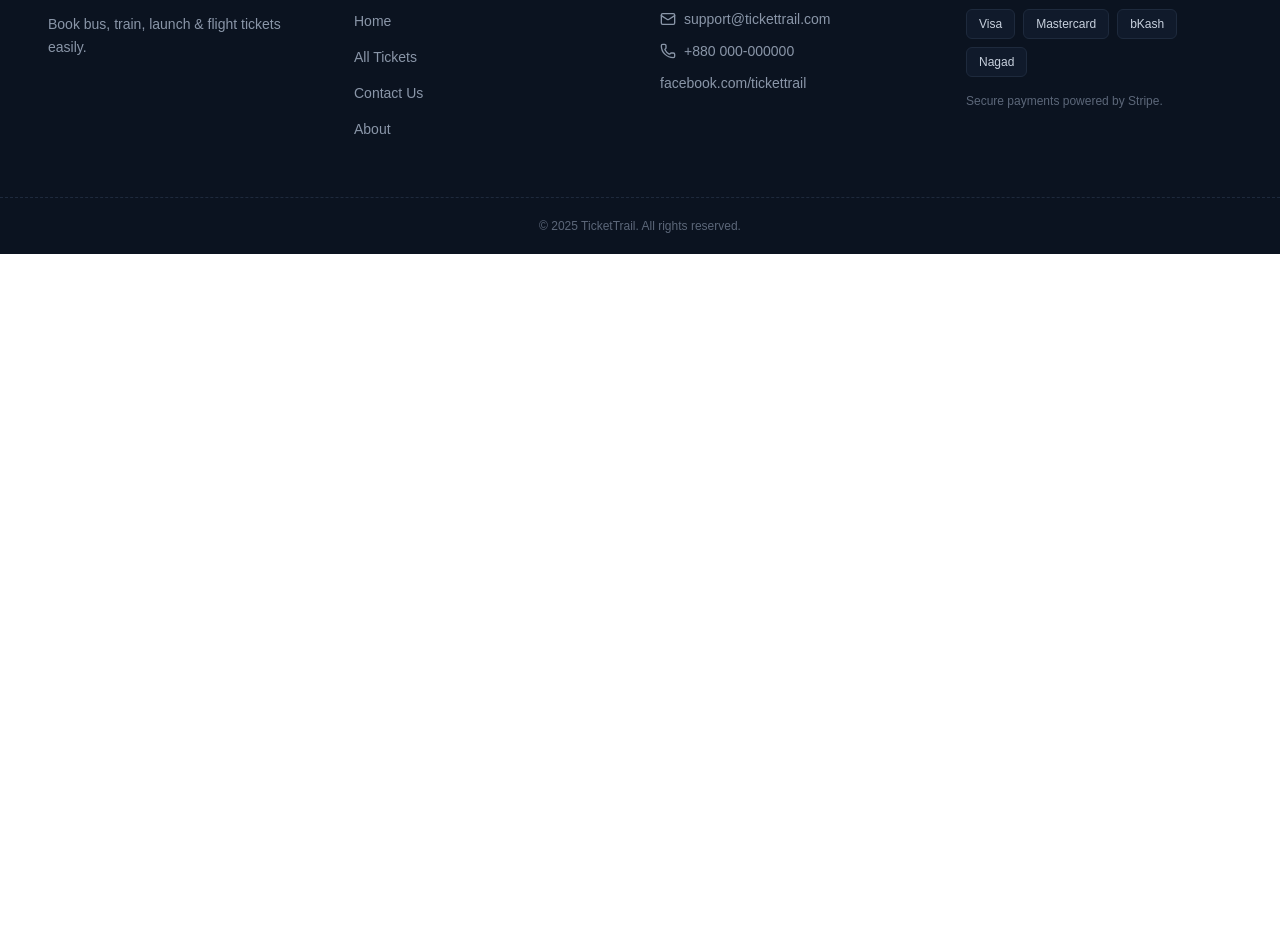
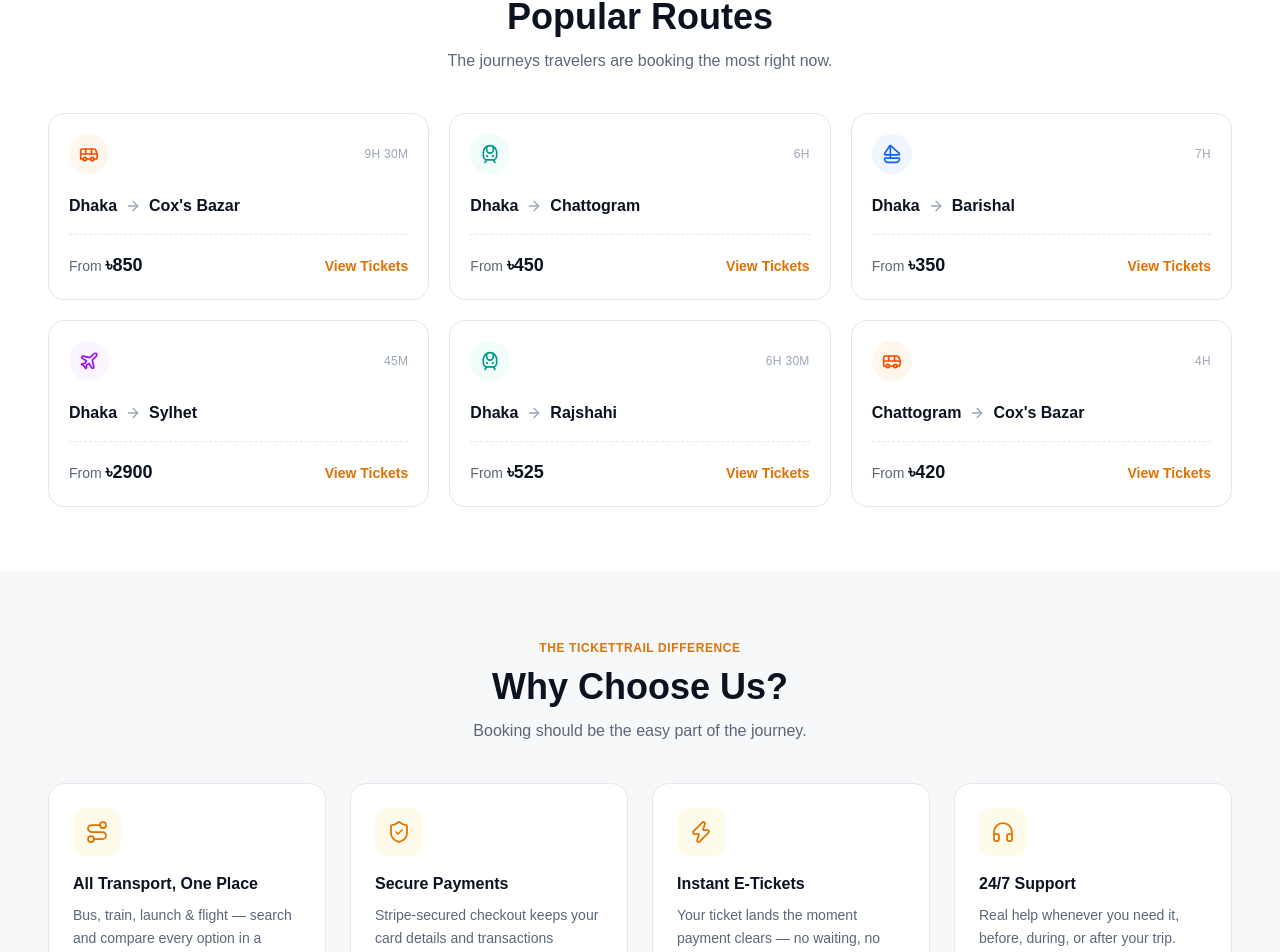
Before and after one commit to farhansadiktanam/ticket-trail-client, a Next.js app: page / in a window 1280 px wide. Shown: the part 800-1752 px from the top of the page. Before the commit the page ends 1054 px from the top, so only its background shows below. Built offline with nearby package versions, Linux system fonts and the light colour scheme.

Commit message:
whychooseus and popularroute section added

```diff
--- a/src/app/page.js
+++ b/src/app/page.js
@@ -1,10 +1,14 @@
 import Banner from "@/components/Banner";
+import PopularRoutes from "@/components/PopularRoutes";
+import WhyChooseUs from "@/components/WhyChooseUs";
 import Image from "next/image";
 
 export default function Home() {
   return (
     <div>
       <Banner />
+      <PopularRoutes />
+      <WhyChooseUs />
     </div>
   );
 }
--- a/src/components/Banner.jsx
+++ b/src/components/Banner.jsx
@@ -202,7 +202,7 @@ export default function Banner() {
                 <CalendarDays className="h-4 w-4 shrink-0 text-[#6E7A8F]" />
                 <input
                   type="date"
-                  className="w-full bg-transparent text-sm text-white focus:outline-none [color-scheme:dark]"
+                  className="w-full bg-transparent text-sm text-white focus:outline-none scheme:dark"
                 />
               </div>
             </label>
--- /dev/null
+++ b/src/components/PopularRoutes.jsx
@@ -0,0 +1,130 @@
+import Link from "next/link";
+import { Bus, TrainFront, Sailboat, Plane, ArrowRight } from "lucide-react";
+
+const routes = [
+  {
+    id: 1,
+    type: "bus",
+    icon: Bus,
+    from: "Dhaka",
+    to: "Cox's Bazar",
+    price: 850,
+    duration: "9h 30m",
+  },
+  {
+    id: 2,
+    type: "train",
+    icon: TrainFront,
+    from: "Dhaka",
+    to: "Chattogram",
+    price: 450,
+    duration: "6h",
+  },
+  {
+    id: 3,
+    type: "launch",
+    icon: Sailboat,
+    from: "Dhaka",
+    to: "Barishal",
+    price: 350,
+    duration: "7h",
+  },
+  {
+    id: 4,
+    type: "flight",
+    icon: Plane,
+    from: "Dhaka",
+    to: "Sylhet",
+    price: 2900,
+    duration: "45m",
+  },
+  {
+    id: 5,
+    type: "train",
+    icon: TrainFront,
+    from: "Dhaka",
+    to: "Rajshahi",
+    price: 525,
+    duration: "6h 30m",
+  },
+  {
+    id: 6,
+    type: "bus",
+    icon: Bus,
+    from: "Chattogram",
+    to: "Cox's Bazar",
+    price: 420,
+    duration: "4h",
+  },
+];
+
+const typeStyles = {
+  bus: "bg-orange-50 text-orange-600",
+  train: "bg-teal-50 text-teal-600",
+  launch: "bg-blue-50 text-blue-600",
+  flight: "bg-purple-50 text-purple-600",
+};
+
+export default function PopularRoutes() {
+  return (
+    <section className="bg-white px-6 py-16 lg:px-12">
+      <div className="mx-auto max-w-7xl">
+        <div className="mb-10 text-center">
+          <span className="text-xs font-semibold uppercase tracking-wider text-amber-600">
+            Trending This Month
+          </span>
+          <h2 className="mt-2 text-3xl font-bold text-[#0B1320] sm:text-4xl">
+            Popular Routes
+          </h2>
+          <p className="mt-3 text-sm text-[#5C6779] sm:text-base">
+            The journeys travelers are booking the most right now.
+          </p>
+        </div>
+
+        <div className="grid grid-cols-1 gap-5 sm:grid-cols-2 lg:grid-cols-3">
+          {routes.map((route) => {
+            const Icon = route.icon;
+            return (
+              <Link
+                key={route.id}
+                href={`/all-tickets?from=${route.from}&to=${route.to}&type=${route.type}`}
+                className="group relative rounded-2xl border border-[#E5E7EB] bg-white p-5 transition-all hover:-translate-y-0.5 hover:border-[#F2B134]/40 hover:shadow-lg hover:shadow-black/5"
+              >
+                <div className="flex items-center justify-between">
+                  <span
+                    className={`flex h-10 w-10 items-center justify-center rounded-full ${typeStyles[route.type]}`}
+                  >
+                    <Icon className="h-5 w-5" />
+                  </span>
+                  <span className="text-xs font-medium uppercase tracking-wide text-[#9AA6B8]">
+                    {route.duration}
+                  </span>
+                </div>
+
+                <div className="mt-5 flex items-center gap-2 text-base font-semibold text-[#0B1320]">
+                  <span>{route.from}</span>
+                  <ArrowRight className="h-4 w-4 shrink-0 text-[#9AA6B8] transition-transform group-hover:translate-x-1" />
+                  <span>{route.to}</span>
+                </div>
+
+                <div className="my-4 border-t border-dashed border-[#E5E7EB]" />
+
+                <div className="flex items-baseline justify-between">
+                  <p className="text-sm text-[#5C6779]">
+                    From{" "}
+                    <span className="text-lg font-bold text-[#0B1320]">
+                      ৳{route.price}
+                    </span>
+                  </p>
+                  <span className="text-sm font-semibold text-amber-600 group-hover:underline">
+                    View Tickets
+                  </span>
+                </div>
+              </Link>
+            );
+          })}
+        </div>
+      </div>
+    </section>
+  );
+}
--- /dev/null
+++ b/src/components/WhyChooseUs.jsx
@@ -0,0 +1,70 @@
+import { Route, ShieldCheck, Zap, Headphones } from "lucide-react";
+
+const features = [
+  {
+    icon: Route,
+    title: "All Transport, One Place",
+    description:
+      "Bus, train, launch & flight — search and compare every option in a single place.",
+  },
+  {
+    icon: ShieldCheck,
+    title: "Secure Payments",
+    description:
+      "Stripe-secured checkout keeps your card details and transactions protected.",
+  },
+  {
+    icon: Zap,
+    title: "Instant E-Tickets",
+    description:
+      "Your ticket lands the moment payment clears — no waiting, no counters.",
+  },
+  {
+    icon: Headphones,
+    title: "24/7 Support",
+    description:
+      "Real help whenever you need it, before, during, or after your trip.",
+  },
+];
+
+export default function WhyChooseUs() {
+  return (
+    <section className="bg-[#F7F8FA] px-6 py-16 lg:px-12">
+      <div className="mx-auto max-w-7xl">
+        <div className="mb-10 text-center">
+          <span className="text-xs font-semibold uppercase tracking-wider text-amber-600">
+            The TicketTrail Difference
+          </span>
+          <h2 className="mt-2 text-3xl font-bold text-[#0B1320] sm:text-4xl">
+            Why Choose Us?
+          </h2>
+          <p className="mt-3 text-sm text-[#5C6779] sm:text-base">
+            Booking should be the easy part of the journey.
+          </p>
+        </div>
+
+        <div className="grid grid-cols-1 gap-6 sm:grid-cols-2 lg:grid-cols-4">
+          {features.map((feature) => {
+            const Icon = feature.icon;
+            return (
+              <div
+                key={feature.title}
+                className="rounded-2xl border border-[#E5E7EB] bg-white p-6 transition-shadow hover:shadow-lg hover:shadow-black/5"
+              >
+                <span className="flex h-12 w-12 items-center justify-center rounded-xl bg-amber-50 text-amber-600">
+                  <Icon className="h-6 w-6" strokeWidth={1.75} />
+                </span>
+                <h3 className="mt-4 text-base font-semibold text-[#0B1320]">
+                  {feature.title}
+                </h3>
+                <p className="mt-2 text-sm leading-relaxed text-[#5C6779]">
+                  {feature.description}
+                </p>
+              </div>
+            );
+          })}
+        </div>
+      </div>
+    </section>
+  );
+}
```
